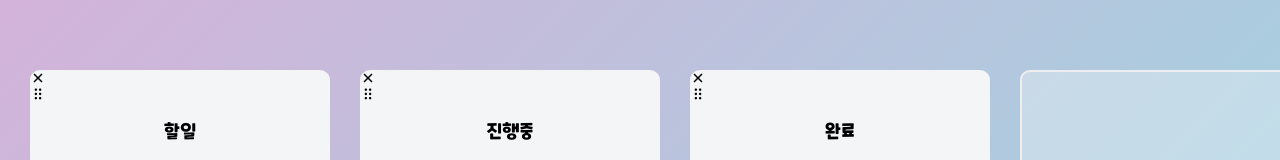
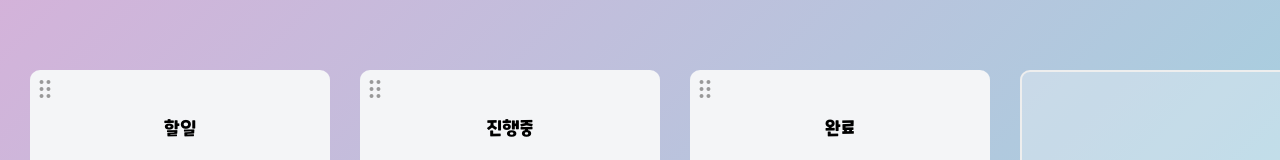
Before and after one commit to thgee/react-practice, a React (Vite) app: page /trello in a window 1280 px wide. Shown: the part 180-340 px from the top of the page. Built offline with nearby package versions, Linux system fonts and the light colour scheme.

Commit message:
feat: 보드 순서 변경 핸들 구현

```diff
--- a/src/components/Board/Board.tsx
+++ b/src/components/Board/Board.tsx
@@ -7,6 +7,7 @@ import {
   AddBtn,
   AddCardStyle,
   Area,
+  BoardHandle,
   CancelBtn,
   OkBtn,
   Title,
@@ -79,15 +80,17 @@ export const Board = ({
       {(draggableProvided, draggableSnapshot) => (
         <div
           ref={draggableProvided.innerRef}
-          {...draggableProvided.dragHandleProps}
           {...draggableProvided.draggableProps}
         >
           <Droppable droppableId={boardId.toString()} key={boardId} type="todo">
             {(provided, snapshot) => (
               <Wrapper>
-                <IoCloseSharp onClick={deleteBoard} />
+                {/* <IoCloseSharp onClick={deleteBoard} /> */}
 
-                <RxDragHandleDots2 />
+                <BoardHandle {...draggableProvided.dragHandleProps}>
+                  <RxDragHandleDots2 size={26} />
+                </BoardHandle>
+
                 <Title>{boardName}</Title>
 
                 <Area
--- a/src/components/Board/styles.ts
+++ b/src/components/Board/styles.ts
@@ -75,3 +75,14 @@ export const CancelBtn = styled(MdCancel)`
   font-size: 1.2rem;
   color: #333;
 `;
+
+export const BoardHandle = styled("div")`
+  > * {
+    cursor: pointer;
+  }
+  width: 30px;
+  color: #999;
+  position: relative;
+  left: 2px;
+  top: 6px;
+`;
```
